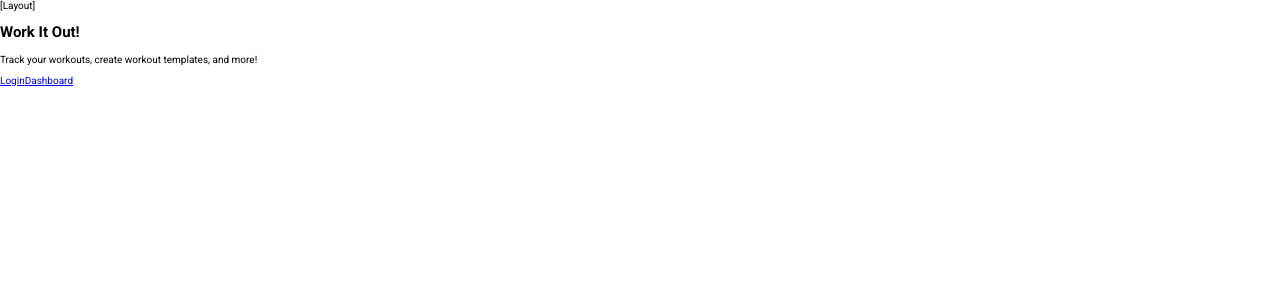
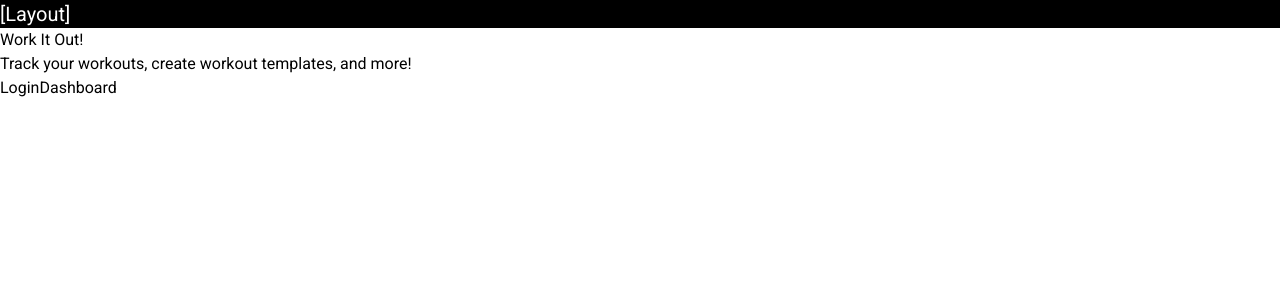
Before and after one commit to seeyeh/ait-final-project, a React (Vite) app in the folder client/: page / in a window 1280 px wide. Shown: the top 300 px of the page. Built offline with nearby package versions, Linux system fonts and the light colour scheme.

Commit message:
add tailwind css functionality

```diff
--- a/client/index.html
+++ b/client/index.html
@@ -1,8 +1,8 @@
-<!DOCTYPE html>
+<!doctype html>
 <html lang="en">
   <head>
-  <meta charset="UTF-8">
-  <meta name="viewport" content="width=device-width, initial-scale=1.0">
+    <meta charset="UTF-8" />
+    <meta name="viewport" content="width=device-width, initial-scale=1.0" />
     <title>Strong</title>
   </head>
   <body>
--- a/client/package.json
+++ b/client/package.json
@@ -15,11 +15,13 @@
     "react-router-dom": "^6.23.1"
   },
   "devDependencies": {
+    "@babel/plugin-proposal-private-property-in-object": "^7.21.11",
     "@babel/plugin-transform-private-property-in-object": "^7.24.7",
     "@babel/preset-env": "^7.24.7",
     "@types/react": "^18.2.66",
     "@types/react-dom": "^18.2.22",
     "@vitejs/plugin-react": "^4.2.1",
+    "autoprefixer": "^10.4.19",
     "eslint": "^8.57.0",
     "eslint-config-prettier": "^9.1.0",
     "eslint-config-react-app": "^7.0.1",
@@ -27,7 +29,9 @@
     "eslint-plugin-react": "^7.34.1",
     "eslint-plugin-react-hooks": "^4.6.0",
     "eslint-plugin-react-refresh": "^0.4.6",
+    "postcss": "^8.4.39",
     "prettier": "^3.3.2",
+    "tailwindcss": "^3.4.4",
     "vite": "^5.2.0",
     "vite-plugin-eslint": "^1.8.1"
   }
--- /dev/null
+++ b/client/postcss.config.js
@@ -0,0 +1,6 @@
+export default {
+  plugins: {
+    tailwindcss: {},
+    autoprefixer: {}
+  }
+};
--- a/client/src/components/Layout.jsx
+++ b/client/src/components/Layout.jsx
@@ -3,7 +3,7 @@ import { Outlet } from 'react-router-dom';
 function Layout() {
   return (
     <>
-      <div>[Layout]</div>
+      <div className="text-xl bg-black text-white">[Layout]</div>
       <Outlet />
     </>
   );
--- a/client/src/style.css
+++ b/client/src/style.css
@@ -1,23 +1,13 @@
 @import url('https://fonts.googleapis.com/css2?family=Roboto:ital,wght@0,100;0,300;0,400;0,500;0,700;0,900;1,100;1,300;1,400;1,500;1,700;1,900&display=swap');
+@tailwind base;
+@tailwind components;
+@tailwind utilities;
 
 * {
   box-sizing: border-box;
-}
-
-html {
-  font-size: 10px;
 }
 
 body {
   margin: 0;
   font-family: 'Roboto', sans-serif;
 }
-
-.not-found-container {
-  font-size: 5em;
-  height: 100vh;
-  display: flex;
-  flex-direction: column;
-  align-items: center;
-  justify-content: space-evenly;
-}
--- /dev/null
+++ b/client/tailwind.config.js
@@ -0,0 +1,8 @@
+/** @type {import('tailwindcss').Config} */
+export default {
+  content: ['./index.html', './src/**/*.{js,ts,jsx,tsx}'],
+  theme: {
+    extend: {}
+  },
+  plugins: []
+};
--- a/client/vite.config.js
+++ b/client/vite.config.js
@@ -1,8 +1,14 @@
-import { defineConfig } from 'vite'
-import react from '@vitejs/plugin-react'
-import eslint from 'vite-plugin-eslint'
+import { defineConfig } from 'vite';
+import react from '@vitejs/plugin-react';
+import eslint from 'vite-plugin-eslint';
+import tailwindcss from 'tailwindcss';
 
 // https://vitejs.dev/config/
 export default defineConfig({
   plugins: [react(), eslint()],
-})
+  css: {
+    postcss: {
+      plugins: [tailwindcss()]
+    }
+  }
+});
```
Also changed, not shown: client/.eslintrc.cjs, 1 other file (tests, documents, lock files or other folders). Lines whose indentation alone changed are shown as unchanged.
